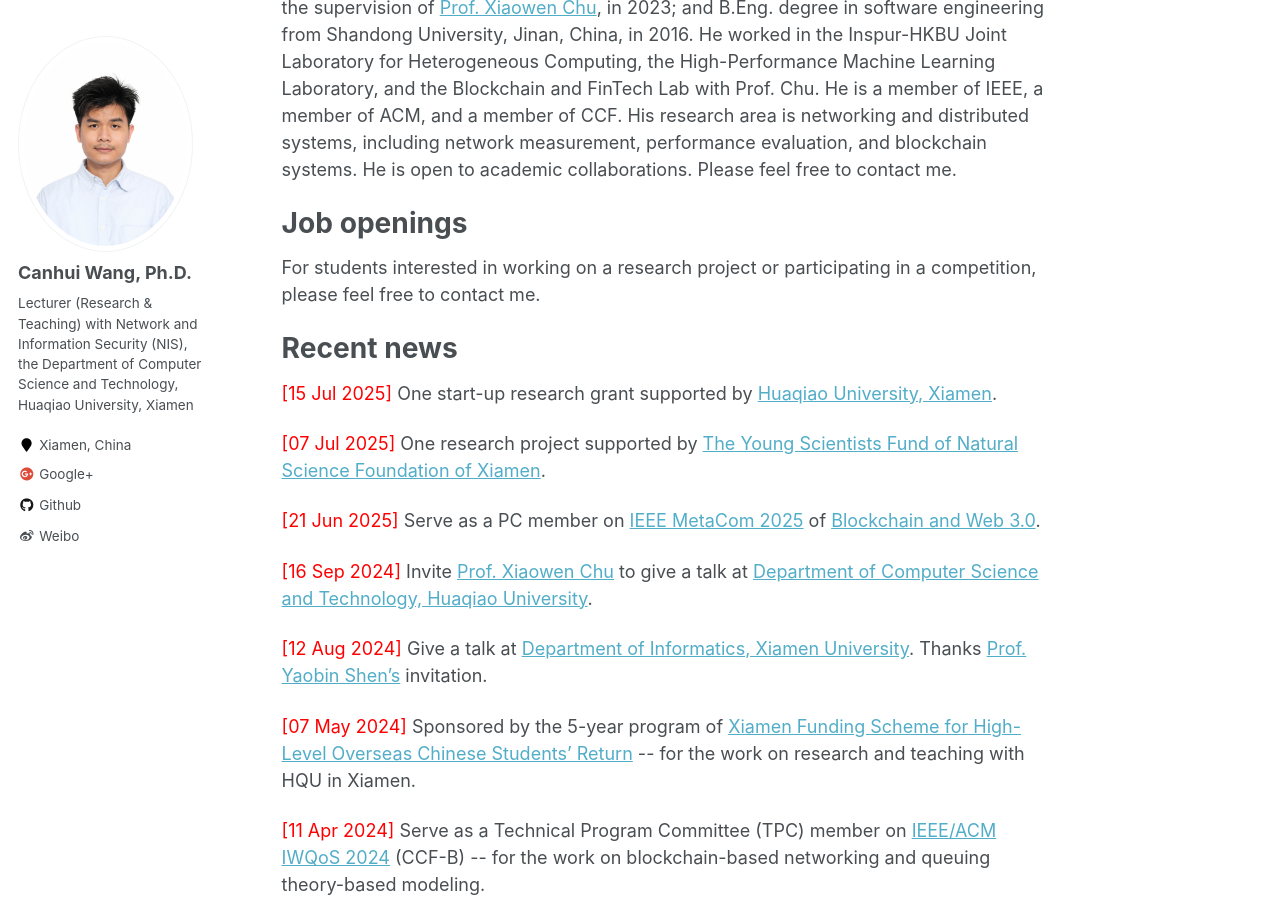
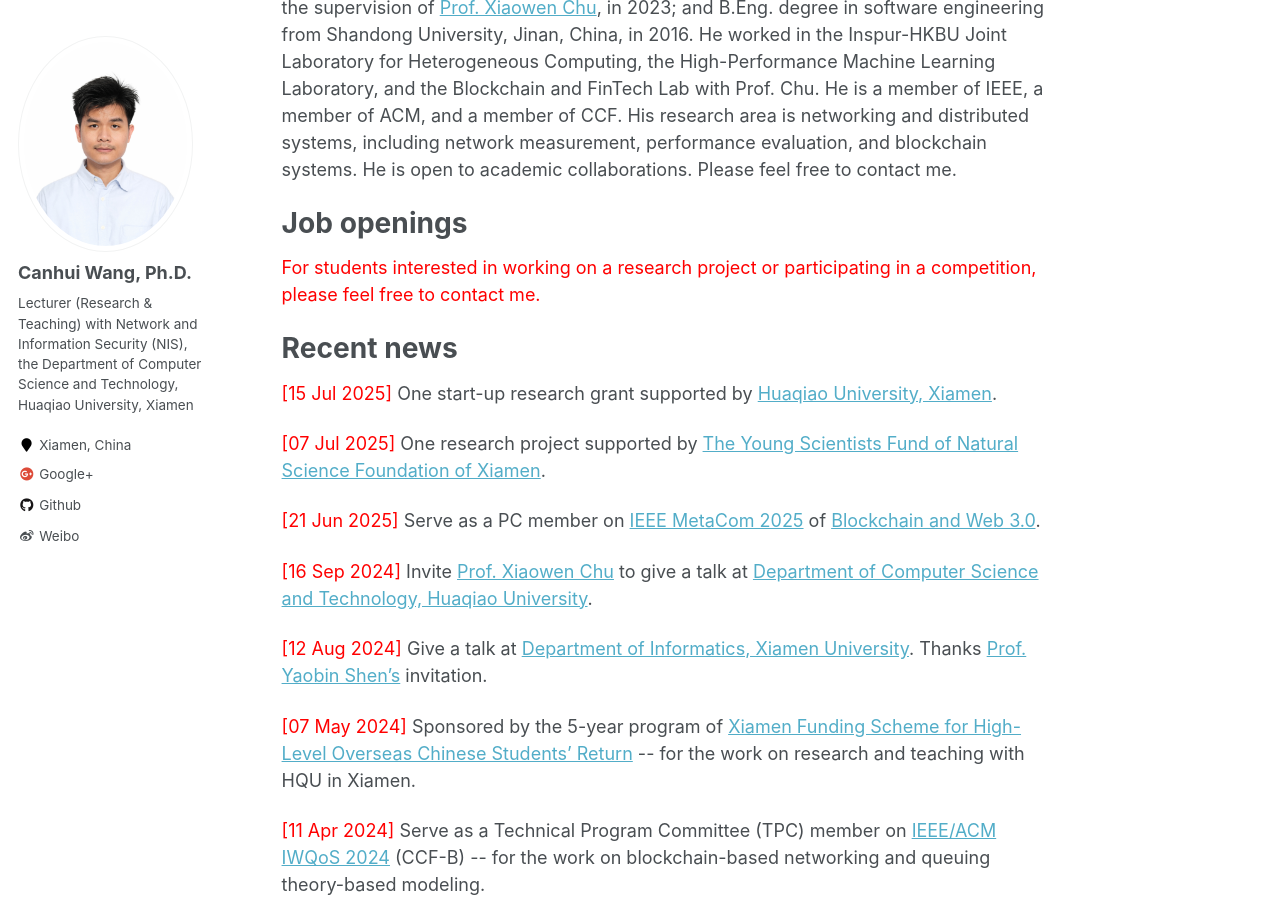
Before and after one commit to Canhui/canhui.github.io, a Jekyll site: the page built from _pages/about.md, in a window 1280 px wide and 900 px high, scrolled down 436 px. Built offline with Jekyll 4.4.1, drawn with Linux system fonts in a browser that asks for light colours.

Commit message:
Update about.md

```diff
--- a/_pages/about.md
+++ b/_pages/about.md
@@ -14,7 +14,7 @@ Canhui Wang is currently a Lecturer (Research & Teaching) with Network and Infor
 
 Job openings
 ======
-For students interested in working on a research project or participating in a competition, please feel free to contact me.
+<span style="color:red"> For students interested in working on a research project or participating in a competition, please feel free to contact me.</span>
 
 
 Recent news
```
